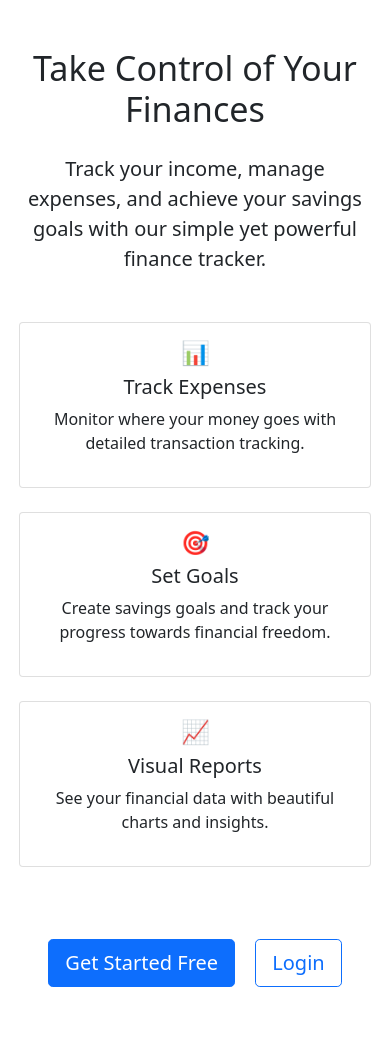
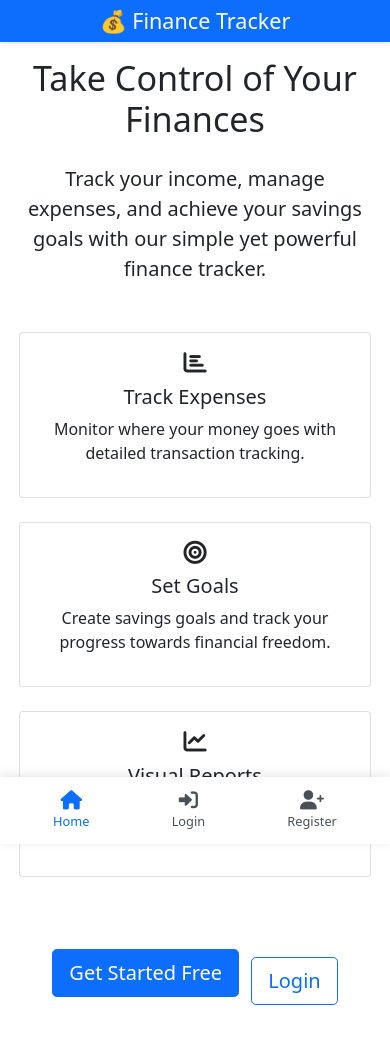
Before and after one commit to KarajAvni/Finance-Tracker, a Django app: page / in a window 390 px wide. Before the commit the page ends 987 px from the top, so only its background shows below. Run offline with Django 5.2, Linux system fonts and the light colour scheme.

Commit message:
fixed the Mobile view to a more friendly view

```diff
--- a/static/css/style.css
+++ b/static/css/style.css
@@ -185,3 +185,22 @@ main.container {
         height: 250px;
     }
 }
+.mobile-header {
+    position: sticky;
+    top: 0;
+    z-index: 1020;
+    box-shadow: 0 2px 5px rgba(0,0,0,0.1);
+}
+
+/* Adjust main content to account for both header and bottom nav */
+main.container {
+    padding-top: 10px;
+    padding-bottom: 70px;
+}
+
+/* Ensure the mobile header doesn't show on desktop */
+@media (min-width: 992px) {
+    .mobile-header {
+        display: none;
+    }
+}
--- a/templates/home.html
+++ b/templates/home.html
@@ -6,10 +6,12 @@
     <meta name="viewport" content="width=device-width, initial-scale=1.0">
     <title>Personal Finance Tracker</title>
     <link href="https://cdn.jsdelivr.net/npm/bootstrap@5.1.3/dist/css/bootstrap.min.css" rel="stylesheet">
+    <link rel="stylesheet" href="https://cdnjs.cloudflare.com/ajax/libs/font-awesome/6.0.0/css/all.min.css">
     <link rel="stylesheet" href="{% static 'css/style.css' %}">
 </head>
 <body>
-    <nav class="navbar navbar-expand-lg navbar-dark bg-primary">
+    <!-- Desktop Navbar (hidden on mobile) -->
+    <nav class="navbar navbar-expand-lg navbar-dark bg-primary d-none d-lg-block">
         <div class="container">
             <a class="navbar-brand" href="{% url 'home' %}">💰 Finance Tracker</a>
             <div class="navbar-nav ms-auto">
@@ -19,7 +21,16 @@
         </div>
     </nav>
 
-    <div class="container mt-5">
+    <!-- Mobile Header (shown only on mobile) -->
+    <div class="mobile-header d-lg-none py-2 bg-primary text-white">
+        <div class="container text-center">
+            <a href="{% url 'home' %}" class="text-white text-decoration-none">
+                <h4 class="mb-0">💰 Finance Tracker</h4>
+            </a>
+        </div>
+    </div>
+
+    <div class="container mt-3 mt-lg-5">
         <div class="row justify-content-center">
             <div class="col-lg-8 text-center">
                 <h1 class="display-4 mb-4">Take Control of Your Finances</h1>
@@ -29,7 +40,7 @@
                     <div class="col-md-4 mb-4">
                         <div class="card h-100">
                             <div class="card-body text-center">
-                                <h3>📊</h3>
+                                <h3><i class="fas fa-chart-bar"></i></h3>
                                 <h5>Track Expenses</h5>
                                 <p>Monitor where your money goes with detailed transaction tracking.</p>
                             </div>
@@ -38,7 +49,7 @@
                     <div class="col-md-4 mb-4">
                         <div class="card h-100">
                             <div class="card-body text-center">
-                                <h3>🎯</h3>
+                                <h3><i class="fas fa-bullseye"></i></h3>
                                 <h5>Set Goals</h5>
                                 <p>Create savings goals and track your progress towards financial freedom.</p>
                             </div>
@@ -47,7 +58,7 @@
                     <div class="col-md-4 mb-4">
                         <div class="card h-100">
                             <div class="card-body text-center">
-                                <h3>📈</h3>
+                                <h3><i class="fas fa-chart-line"></i></h3>
                                 <h5>Visual Reports</h5>
                                 <p>See your financial data with beautiful charts and insights.</p>
                             </div>
@@ -55,14 +66,32 @@
                     </div>
                 </div>
 
-                <div class="mt-5">
-                    <a href="{% url 'register' %}" class="btn btn-primary btn-lg me-3">Get Started Free</a>
+                <div class="mt-5 mb-5 mb-lg-0">
+                    <a href="{% url 'register' %}" class="btn btn-primary btn-lg me-2 me-lg-3 mb-3 mb-lg-0">Get Started Free</a>
                     <a href="{% url 'login' %}" class="btn btn-outline-primary btn-lg">Login</a>
                 </div>
             </div>
         </div>
     </div>
 
+    <!-- Bottom Navigation for Mobile -->
+    <nav class="bottom-nav d-lg-none">
+        <div class="container bottom-nav-container">
+            <a href="{% url 'home' %}" class="nav-icon active">
+                <i class="fas fa-home"></i>
+                <span>Home</span>
+            </a>
+            <a href="{% url 'login' %}" class="nav-icon">
+                <i class="fas fa-sign-in-alt"></i>
+                <span>Login</span>
+            </a>
+            <a href="{% url 'register' %}" class="nav-icon">
+                <i class="fas fa-user-plus"></i>
+                <span>Register</span>
+            </a>
+        </div>
+    </nav>
+
     <script src="https://cdn.jsdelivr.net/npm/bootstrap@5.1.3/dist/js/bootstrap.bundle.min.js"></script>
 </body>
 </html>
```
Also changed, not shown: templates/base.html (+31 -2 lines), db.sqlite3.
